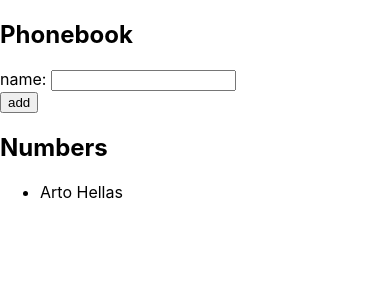
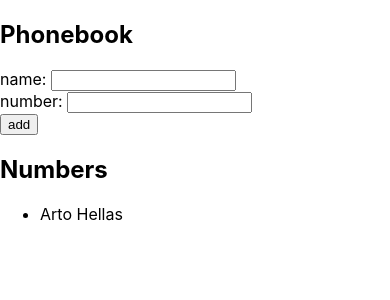
Before and after one commit to atarsa/FullStackOpen, a React (Create React App) app in the folder part2/phonebook/: page / in a window 390 px wide. Shown: the top 300 px of the page. Built offline with nearby package versions, Linux system fonts and the light colour scheme.

Commit message:
Add solution to exercise 2.8: add phone entry

```diff
--- a/part2/phonebook/src/App.js
+++ b/part2/phonebook/src/App.js
@@ -6,27 +6,34 @@
     { name: 'Arto Hellas', id: 1 }
   ])
   const [ newName, setNewName ] = useState('')
+  const [ newNumber, setNewNumber ] = useState('')
 
   const handleNameChange = (event) => {
     setNewName(event.target.value)
   }
+  const handleNumberChange = event => setNewNumber(event.target.value)
 
-  const addName = (event) => {
+  const addEntry = (event) => {
     event.preventDefault()
 
     // check if name already on the list
     if (persons.some(person => person.name === newName.trim())){
       alert(`${newName} is already added to phonebook`)
 
-    } else {
+    } else if (!!newName || !!newNumber )  {
+      alert('Please fill both fields')
+    }
+      else {
       // add new name
       const nameObject = {
         name: newName.trim(),
+        number: newNumber.trim(),
         id: persons.length + 1
       }
 
       setPersons(persons.concat(nameObject))
       setNewName('')
+      setNewNumber('')
     }
   }
 
@@ -36,19 +43,23 @@
           key={person.id}
           person={person}
         />
-
     )
-
 
 
   return (
     <div>
       <h2>Phonebook</h2>
-      <form onSubmit={addName}>
+      <form onSubmit={addEntry}>
         <div>
           name: <input
             value={newName}
             onChange={handleNameChange}
+            />
+        </div>
+        <div>
+          number: <input
+            value={newNumber}
+            onChange={handleNumberChange}
             />
         </div>
         <div>
--- a/part2/phonebook/src/components/Entry.js
+++ b/part2/phonebook/src/components/Entry.js
@@ -1,7 +1,7 @@
 import React from 'react';
 
 const Entry = ( {person} ) =>  (
-    <li>{person.name}</li>
+    <li>{person.name} {person.number}</li>
 )
 
 
```
